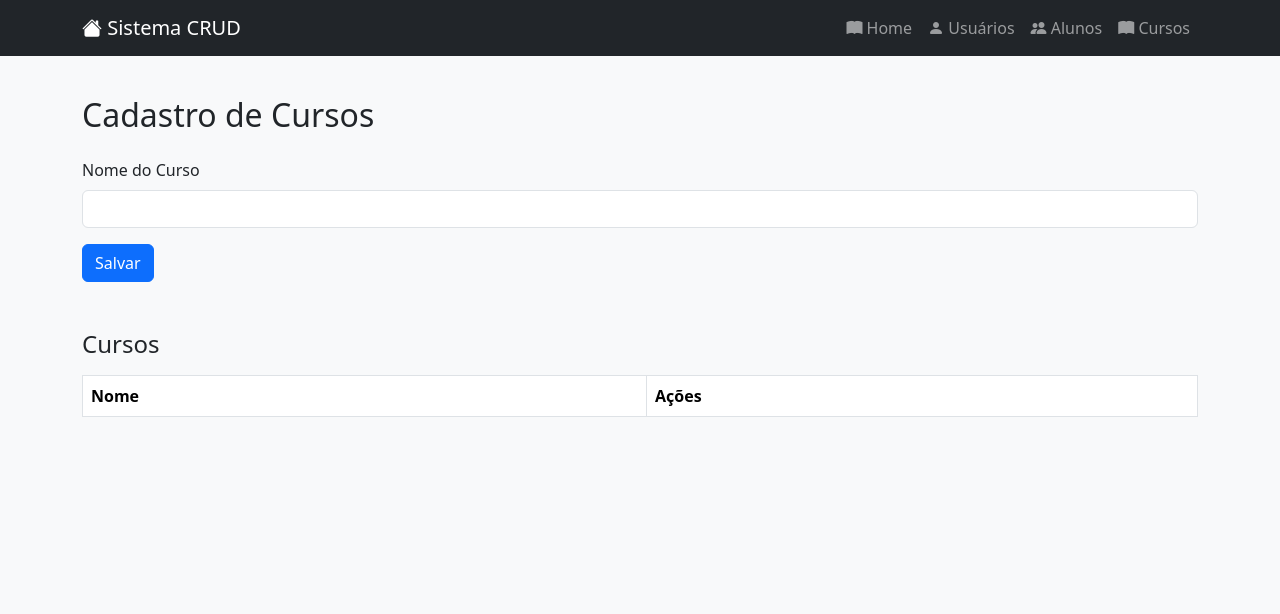
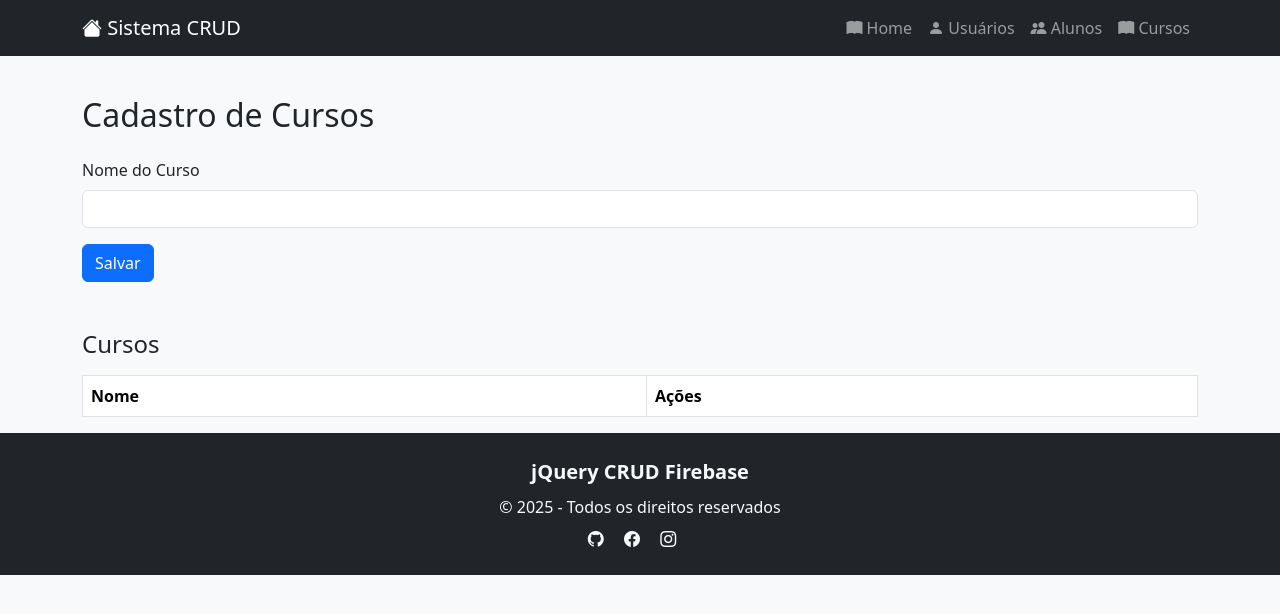
Before and after one commit to Duerda/crud, a plain HTML site: page cursos.html in a window 1280 px wide. Drawn offline with nearby package versions, Linux system fonts and the light colour scheme; no server answers.

Commit message:
Update cursos.html

```diff
--- a/cursos.html
+++ b/cursos.html
@@ -53,6 +53,18 @@
     </table>
   </div>
 
+  <footer class="bg-dark text-light py-4">
+  <div class="container text-center">
+    <p class="mb-2 fw-bold fs-5">jQuery CRUD Firebase</p>
+    <p class="mb-0">&copy; 2025 - Todos os direitos reservados</p>
+    <div class="mt-2">
+      <a href="#" class="text-light me-3"><i class="bi bi-github"></i></a>
+      <a href="#" class="text-light me-3"><i class="bi bi-facebook"></i></a>
+      <a href="#" class="text-light me-3"><i class="bi bi-instagram"></i></a>
+    </div>
+  </div>
+</footer>
+
   <script src="https://cdn.jsdelivr.net/npm/bootstrap@5.3.3/dist/js/bootstrap.bundle.min.js"></script>
    <script src="https://www.gstatic.com/firebasejs/9.6.1/firebase-app-compat.js"></script>
   <script src="https://www.gstatic.com/firebasejs/9.6.1/firebase-database-compat.js"></script>
```
